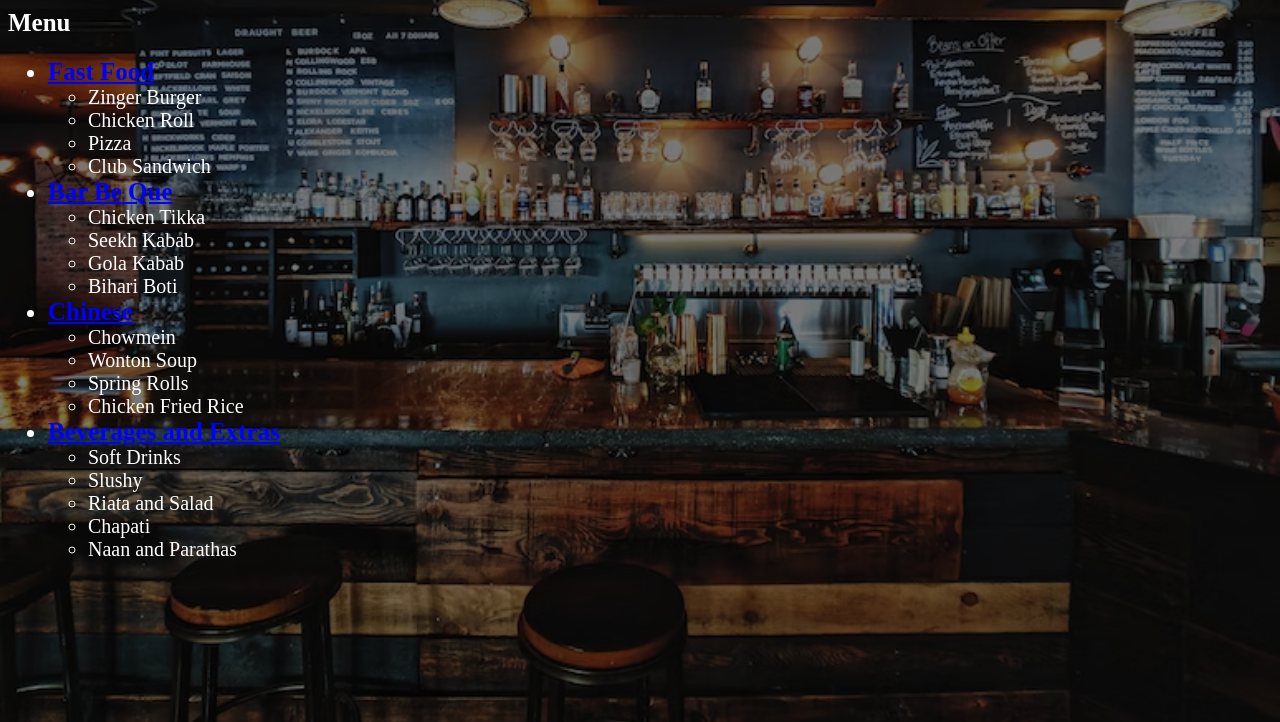
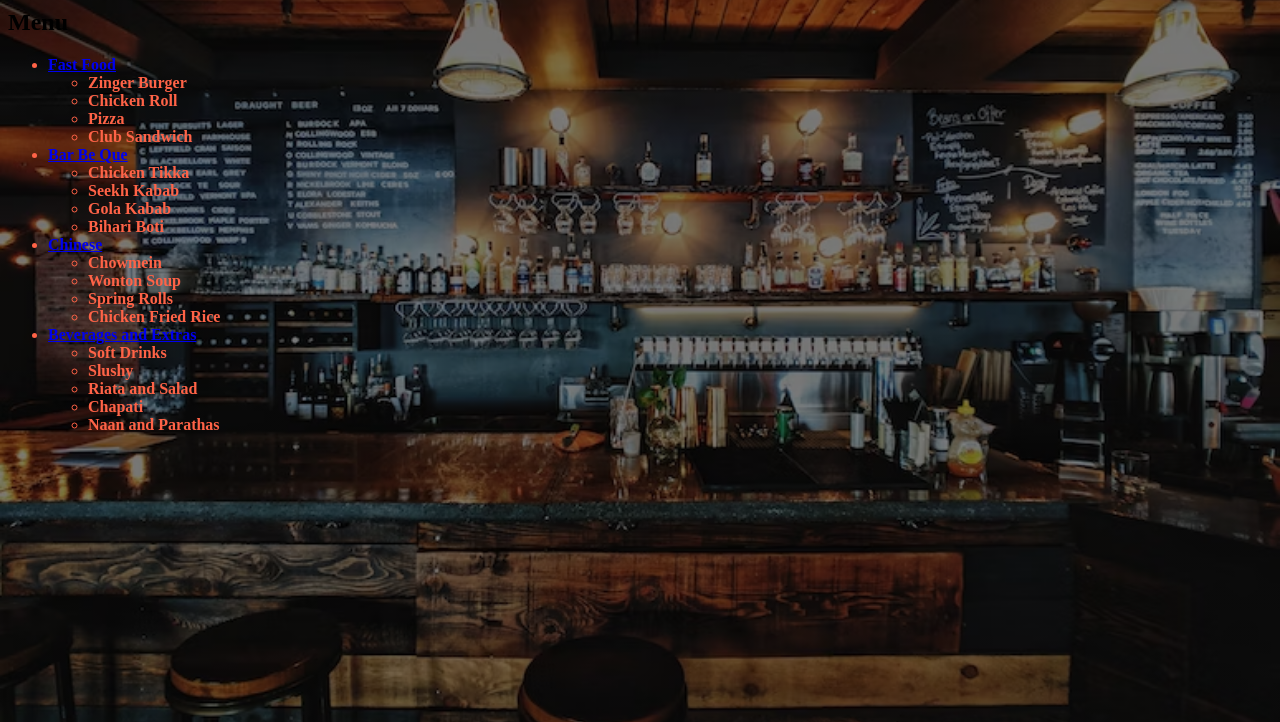
Before and after one commit to SalmanAliAkbar/assignment, a plain HTML site: page index.html in a window 1280 px wide. Shown: the part 78-800 px from the top of the page. Drawn offline with Linux system fonts and the light colour scheme.

Commit message:
added style.com
...

```diff
--- a/style.css
+++ b/style.css
@@ -2,25 +2,25 @@ body{
     background-image: linear-gradient(rgba(0, 0, 0, 0.5), rgba(0, 0, 0, 0.5)), url("bg.jpg");
     background-position: center;
     background-size: cover;
+    background-repeat: no-repeat;
+    background-attachment: fixed;
 }
 h1{
     color: white;
     font-size: 35px;
 }
-h2{
+ul li{
+    color: tomato;
+    font-weight: bold;
+}
+ul li p{
+    color: white;
+    font-size: 20px;
+}
+ul li h4{
+    color: white;
+    font-size: 20px;
+}
+ul li.font-size{
     font-size: 25px;
 }
-ul li {
-    color: white;
-    font-size: 25px;
-}
-ul li a{
-    color: blue;
-    font-weight: bold;
-}
-h2{
-    color: white;
-}
-ul li ul li{
-    font-size: 20px;
-}
```
